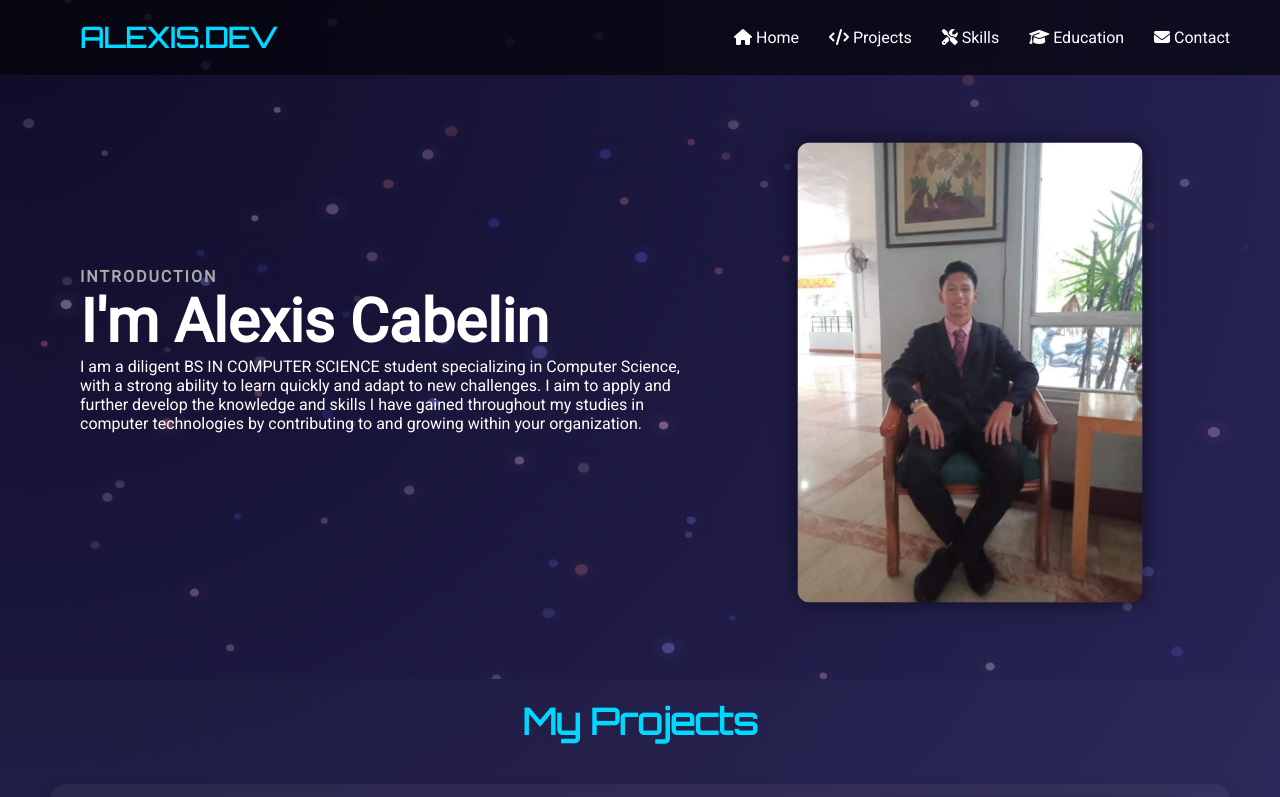
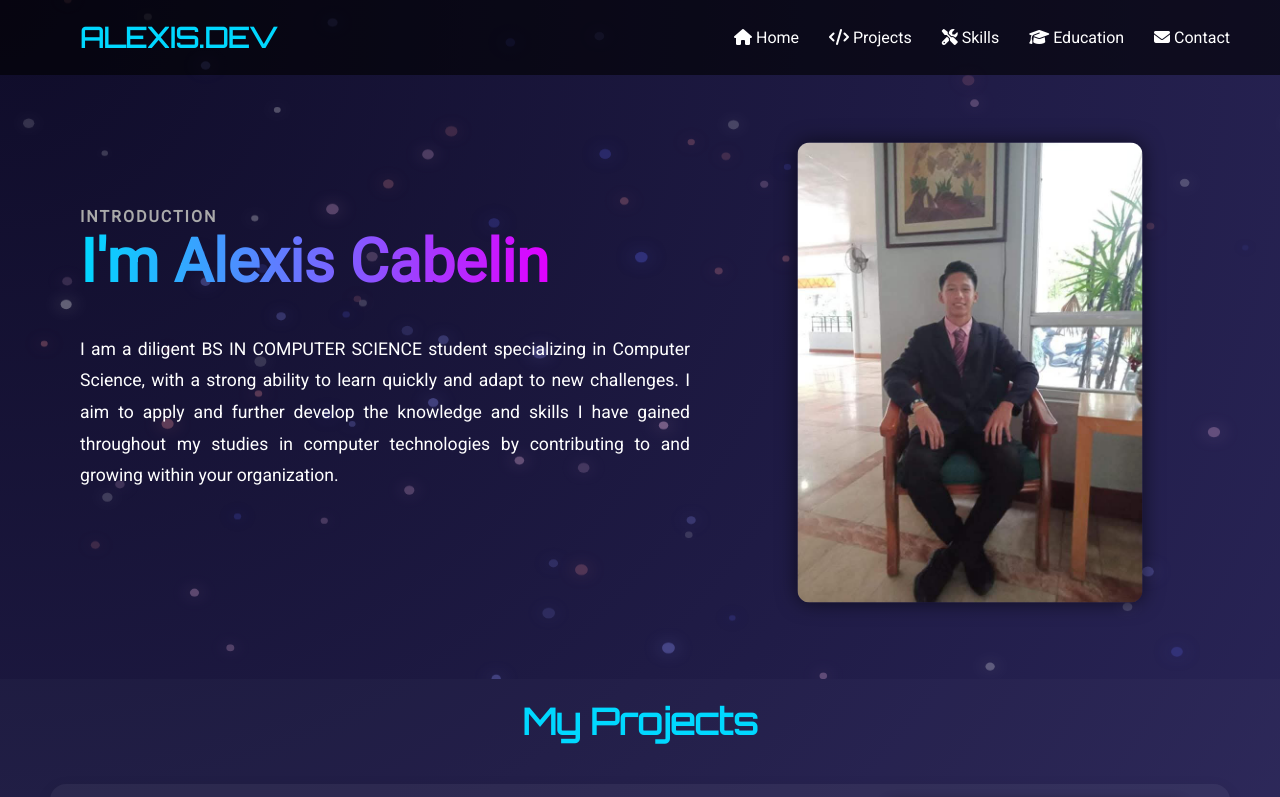
Before and after one commit to Cabelin012/Portfolio, a plain HTML site: page index.html in a window 1280 px wide. Shown: the top 797 px of the page. Drawn offline with nearby package versions, Linux system fonts and the light colour scheme; files whose address does not match are found by name.

Commit message:
Update 4th

```diff
--- a/index.html
+++ b/index.html
@@ -30,13 +30,14 @@
     <canvas id="bokehCanvas"></canvas>
     <div class="hero-text">
       <h4>INTRODUCTION</h4>
-      <h1>I'm Alexis Cabelin <br></h1>
-      <p>
-      I am a diligent BS IN COMPUTER SCIENCE student specializing in Computer Science, with a strong ability to learn quickly and adapt to new challenges.
-      I aim to apply and further develop the knowledge and skills
-      I have gained throughout my studies in computer technologies
-      by contributing to and growing within your organization.
-      </p>
+      <h1><span>I'm Alexis Cabelin </span><br></h1><br>
+     <p class="relaxed-text">
+  I am a diligent BS IN COMPUTER SCIENCE student specializing in Computer Science, with a strong ability to learn quickly and adapt to new challenges.
+  I aim to apply and further develop the knowledge and skills
+  I have gained throughout my studies in computer technologies
+  by contributing to and growing within your organization.
+</p>
+
     </div>
     <div class="hero-img">
       <img src="images/myphoto.jpg" alt="Alexis" />
--- a/style.css
+++ b/style.css
@@ -74,6 +74,16 @@ nav ul li a:hover {
   font-weight: bold;
   color: #aaa;
 }
+
+.relaxed-text {
+  line-height: 1.8;           /* Controls spacing between lines */
+  font-size: 1.1rem;          /* Slightly larger font */
+  margin-top: 1em;            /* Space above the paragraph */
+  max-width: 700px;           /* Optional: limit width for readability */
+  text-align: justify;        /* Align text on both left and right sides */
+}
+
+
 
 .hero-text h1 {
   font-size: 60px;
@@ -463,8 +473,11 @@ canvas {
 
   .hero-text p {
     max-width: 100%;
+
   }
 }
+
+
 
 @media (max-width: 768px) {
   header {
@@ -483,7 +496,7 @@ canvas {
   }
 
   .hero-text p {
-    font-size: 16px;
+    font-size: 50px;
   }
 
   .cards {
```
